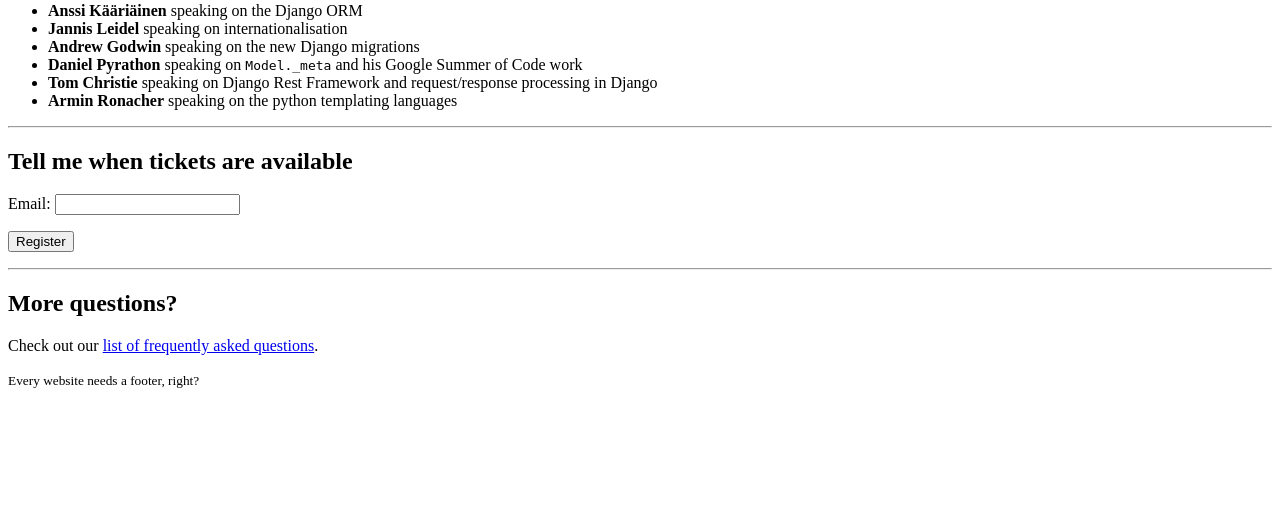
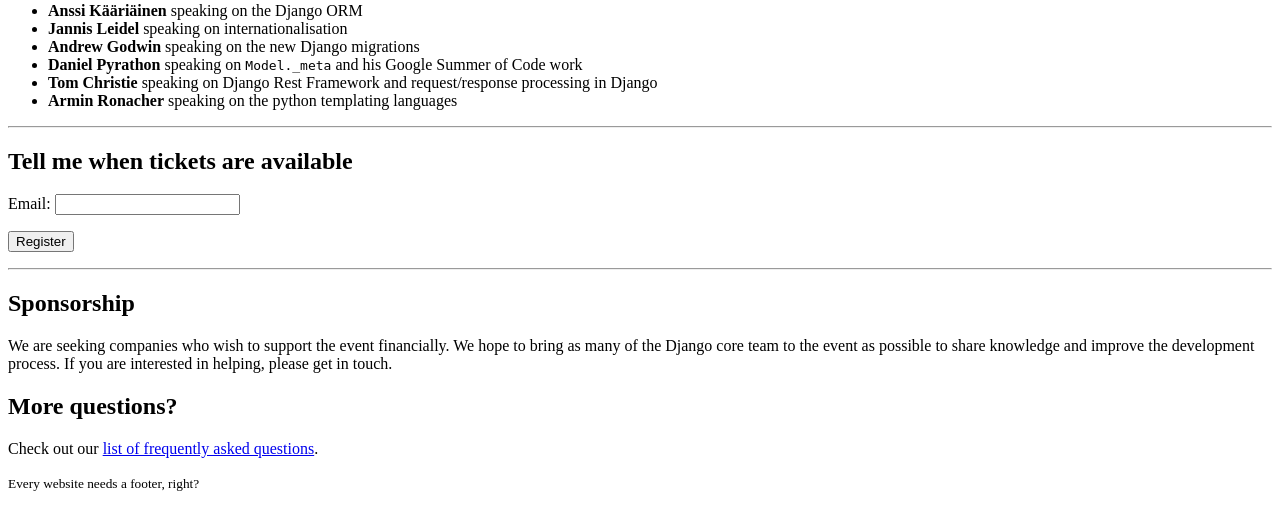
Before and after one commit to djangounderthehood/duh-web, a Django app: page / in a window 1280 px wide. Shown: the part 560-1068 px from the top of the page. Before the commit the page ends 948 px from the top, so only its background shows below. Run offline with Django 3.2, Linux system fonts and the light colour scheme.

Commit message:
Add a note about sponsorship.

```diff
--- a/templates/home.html
+++ b/templates/home.html
@@ -38,6 +38,11 @@
 </section>
 <hr>
 
+<section id="sponsors">
+    <h2>Sponsorship</h2>
+    <p>We are seeking companies who wish to support the event financially. We hope to bring as many of the Django core team to the event as possible to share knowledge and improve the development process. If you are interested in helping, please get in touch.</p>
+</section>
+
 <section id="questions">
     <h2>More questions?</h2>
     <p>Check out our <a href="{% url 'FAQ' %}">list of frequently asked questions</a>.</p>
```
